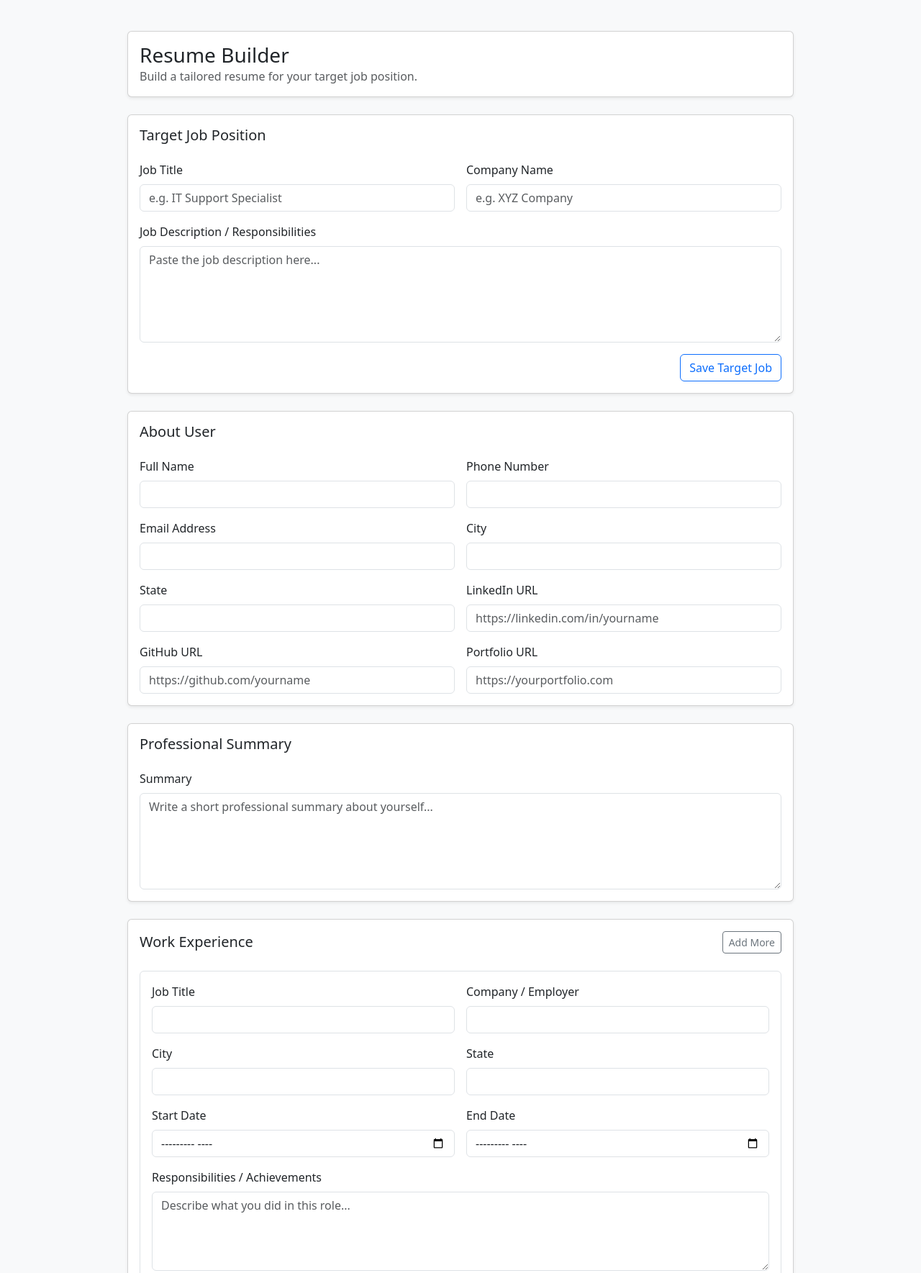
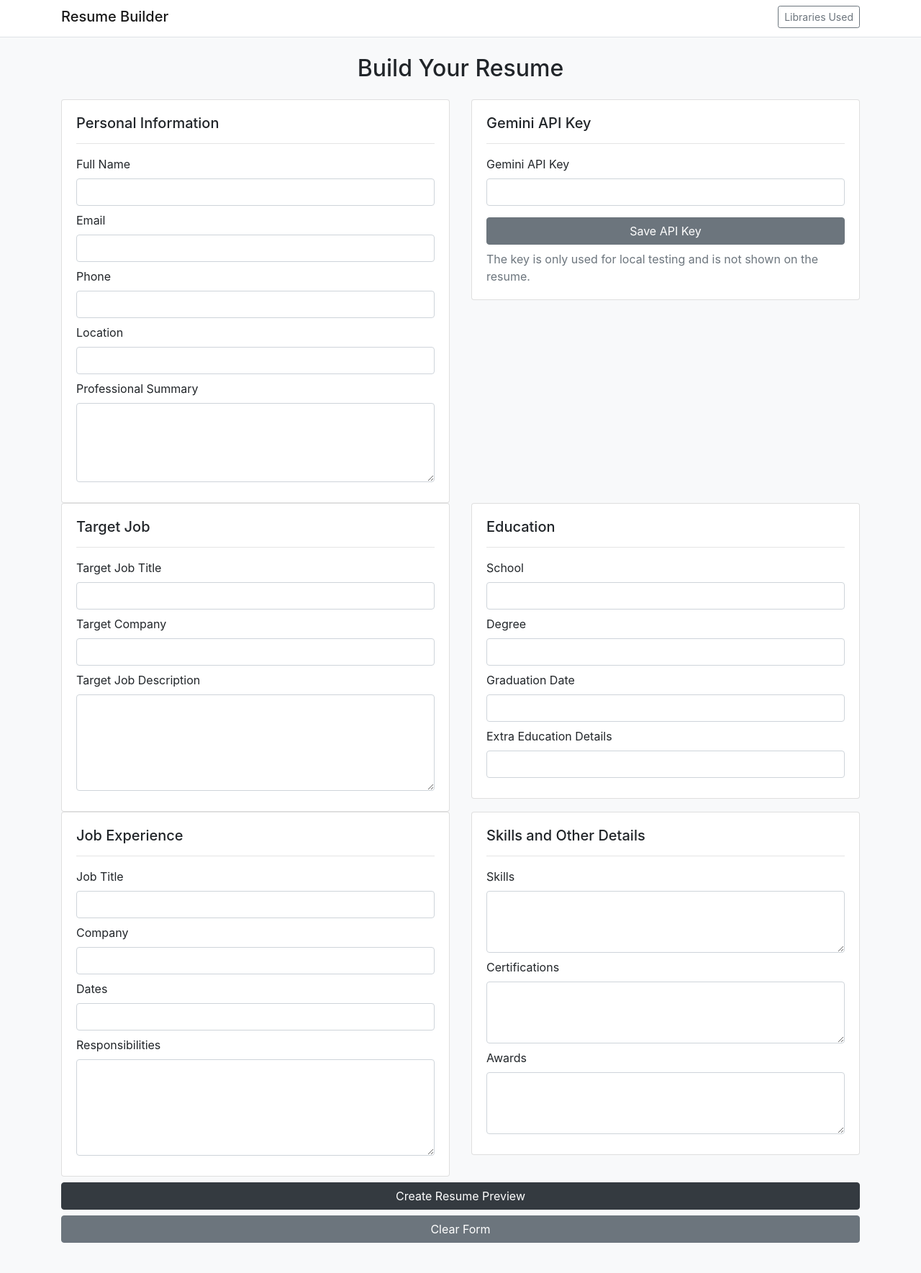
Before and after one commit to MIKEXIAO929/ResumeBuilder, a plain HTML site: page index.html in a window 1280 px wide. Shown: the part 5-1774 px from the top of the page at 72% size. Drawn offline with nearby package versions, Linux system fonts and the light colour scheme.

Commit message:
Update index.html

```diff
--- a/index.html
+++ b/index.html
@@ -1,263 +1,262 @@
 <!DOCTYPE html>
 <html lang="en">
 <head>
-  <meta charset="UTF-8" />
-  <meta name="viewport" content="width=device-width, initial-scale=1.0" />
+    <meta charset="UTF-8">
+    <meta name="viewport" content="width=device-width, initial-scale=1.0">
     <title>Resume Builder</title>
 
-  <!-- Bootstrap 5 CSS -->
-  <link
-    href="https://cdn.jsdelivr.net/npm/bootstrap@5.3.3/dist/css/bootstrap.min.css"
-    rel="stylesheet"
-  />
+    <link href="css/bootstrap.min.css" rel="stylesheet">
+
+    <style>
+        @media print {
+            #btnBack {
+                display: none;
+            }
+
+            #btnPrint {
+                display: none;
+            }
+        }
+    </style>
 </head>
+
 <body class="bg-light">
 
-  <div class="container py-5">
+    <nav class="navbar navbar-light bg-white border-bottom">
+        <div class="container">
+            <span class="navbar-brand mb-0 h1">Resume Builder</span>
+
+            <button class="btn btn-outline-secondary btn-sm" id="btnLibraries" type="button">
+                Libraries Used
+            </button>
+        </div>
+    </nav>
+
+    <div class="container mt-4 mb-4">
+
         <div class="row justify-content-center">
-      <div class="col-lg-10">
-
-        <!-- Page Title -->
-        <div class="card shadow-sm mb-4">
-          <div class="card-body">
-            <h1 class="h3 mb-0">Resume Builder</h1>
-            <p class="text-muted mb-0">Build a tailored resume for your target job position.</p>
+            <div class="col-12 col-lg-10">
+                <h2 class="text-center mb-4">Build Your Resume</h2>
             </div>
         </div>
 
-        <form>
+        <div id="divForm">
+            <div class="row g-3">
 
-          <!-- Target Job Position -->
-          <div class="card shadow-sm mb-4">
+                <div class="col-12 col-lg-6">
+                    <div class="card">
                         <div class="card-body">
-              <h2 class="h5 mb-4">Target Job Position</h2>
+                            <h5>Personal Information</h5>
+                            <hr>
 
-              <div class="row g-3">
-                <div class="col-md-6">
-                  <label for="jobTitle" class="form-label">Job Title</label>
-                  <input
-                    type="text"
-                    class="form-control"
-                    id="jobTitle"
-                    placeholder="e.g. IT Support Specialist"
-                  />
-                </div>
+                            <label class="form-label" for="txtFullName">Full Name</label>
+                            <input class="form-control mb-2" id="txtFullName" type="text">
 
-                <div class="col-md-6">
-                  <label for="companyName" class="form-label">Company Name</label>
-                  <input
-                    type="text"
-                    class="form-control"
-                    id="companyName"
-                    placeholder="e.g. XYZ Company"
-                  />
-                </div>
+                            <label class="form-label" for="txtEmail">Email</label>
+                            <input class="form-control mb-2" id="txtEmail" type="email">
 
-                <div class="col-12">
-                  <label for="jobDescription" class="form-label">Job Description / Responsibilities</label>
-                  <textarea
-                    class="form-control"
-                    id="jobDescription"
-                    rows="5"
-                    placeholder="Paste the job description here..."
-                  ></textarea>
-                </div>
+                            <label class="form-label" for="txtPhone">Phone</label>
+                            <input class="form-control mb-2" id="txtPhone" type="text">
 
-                <div class="col-12 text-end">
-                  <button type="button" class="btn btn-outline-primary">Save Target Job</button>
-                </div>
+                            <label class="form-label" for="txtLocation">Location</label>
+                            <input class="form-control mb-2" id="txtLocation" type="text">
+
+                            <label class="form-label" for="txtSummary">Professional Summary</label>
+                            <textarea class="form-control mb-2" id="txtSummary" rows="4"></textarea>
                         </div>
                     </div>
                 </div>
 
-          <!-- About User -->
-          <div class="card shadow-sm mb-4">
+                <div class="col-12 col-lg-6">
+                    <div class="card">
                         <div class="card-body">
-              <h2 class="h5 mb-4">About User</h2>
+                            <h5>Gemini API Key</h5>
+                            <hr>
 
-              <div class="row g-3">
-                <div class="col-md-6">
-                  <label for="fullName" class="form-label">Full Name</label>
-                  <input type="text" class="form-control" id="fullName" />
-                </div>
+                            <label class="form-label" for="txtApiKey">Gemini API Key</label>
+                            <input class="form-control mb-2" id="txtApiKey" type="password">
 
-                <div class="col-md-6">
-                  <label for="phoneNumber" class="form-label">Phone Number</label>
-                  <input type="tel" class="form-control" id="phoneNumber" />
-                </div>
+                            <button class="btn btn-secondary col-12 mt-2" id="btnSaveKey" type="button">
+                                Save API Key
+                            </button>
 
-                <div class="col-md-6">
-                  <label for="emailAddress" class="form-label">Email Address</label>
-                  <input type="email" class="form-control" id="emailAddress" />
-                </div>
-
-                <div class="col-md-6">
-                  <label for="city" class="form-label">City</label>
-                  <input type="text" class="form-control" id="city" />
-                </div>
-
-                <div class="col-md-6">
-                  <label for="state" class="form-label">State</label>
-                  <input type="text" class="form-control" id="state" />
-                </div>
-
-                <div class="col-md-6">
-                  <label for="linkedinUrl" class="form-label">LinkedIn URL</label>
-                  <input type="url" class="form-control" id="linkedinUrl" placeholder="https://linkedin.com/in/yourname" />
-                </div>
-
-                <div class="col-md-6">
-                  <label for="githubUrl" class="form-label">GitHub URL</label>
-                  <input type="url" class="form-control" id="githubUrl" placeholder="https://github.com/yourname" />
-                </div>
-
-                <div class="col-md-6">
-                  <label for="portfolioUrl" class="form-label">Portfolio URL</label>
-                  <input type="url" class="form-control" id="portfolioUrl" placeholder="https://yourportfolio.com" />
-                </div>
+                            <p class="text-muted mt-2 mb-0">
+                                The key is only used for local testing and is not shown on the resume.
+                            </p>
                         </div>
                     </div>
                 </div>
 
-          <!-- Professional Summary -->
-          <div class="card shadow-sm mb-4">
+                <div class="col-12 col-lg-6">
+                    <div class="card">
                         <div class="card-body">
-              <h2 class="h5 mb-4">Professional Summary</h2>
+                            <h5>Target Job</h5>
+                            <hr>
 
-              <div class="row g-3">
-                <div class="col-12">
-                  <label for="professionalSummary" class="form-label">Summary</label>
-                  <textarea
-                    class="form-control"
-                    id="professionalSummary"
-                    rows="5"
-                    placeholder="Write a short professional summary about yourself..."
-                  ></textarea>
-                </div>
+                            <label class="form-label" for="txtTargetJobTitle">Target Job Title</label>
+                            <input class="form-control mb-2" id="txtTargetJobTitle" type="text">
+
+                            <label class="form-label" for="txtTargetCompany">Target Company</label>
+                            <input class="form-control mb-2" id="txtTargetCompany" type="text">
+
+                            <label class="form-label" for="txtTargetDescription">Target Job Description</label>
+                            <textarea class="form-control mb-2" id="txtTargetDescription" rows="5"></textarea>
                         </div>
                     </div>
                 </div>
 
-          <!-- Work Experience -->
-          <div class="card shadow-sm mb-4">
+                <div class="col-12 col-lg-6">
+                    <div class="card">
                         <div class="card-body">
-              <div class="d-flex justify-content-between align-items-center mb-4">
-                <h2 class="h5 mb-0">Work Experience</h2>
-                <button type="button" class="btn btn-outline-secondary btn-sm">Add More</button>
-              </div>
+                            <h5>Education</h5>
+                            <hr>
 
-              <!-- Experience 1 -->
-              <div class="border rounded p-3 mb-3">
-                <div class="row g-3">
-                  <div class="col-md-6">
-                    <label for="jobTitle1" class="form-label">Job Title</label>
-                    <input type="text" class="form-control" id="jobTitle1" />
-                  </div>
+                            <label class="form-label" for="txtSchool">School</label>
+                            <input class="form-control mb-2" id="txtSchool" type="text">
 
-                  <div class="col-md-6">
-                    <label for="employer1" class="form-label">Company / Employer</label>
-                    <input type="text" class="form-control" id="employer1" />
-                  </div>
+                            <label class="form-label" for="txtDegree">Degree</label>
+                            <input class="form-control mb-2" id="txtDegree" type="text">
 
-                  <div class="col-md-6">
-                    <label for="workCity1" class="form-label">City</label>
-                    <input type="text" class="form-control" id="workCity1" />
-                  </div>
+                            <label class="form-label" for="txtGradDate">Graduation Date</label>
+                            <input class="form-control mb-2" id="txtGradDate" type="text">
 
-                  <div class="col-md-6">
-                    <label for="workState1" class="form-label">State</label>
-                    <input type="text" class="form-control" id="workState1" />
-                  </div>
-
-                  <div class="col-md-6">
-                    <label for="startDate1" class="form-label">Start Date</label>
-                    <input type="month" class="form-control" id="startDate1" />
-                  </div>
-
-                  <div class="col-md-6">
-                    <label for="endDate1" class="form-label">End Date</label>
-                    <input type="month" class="form-control" id="endDate1" />
-                  </div>
-
-                  <div class="col-12">
-                    <label for="responsibilities1" class="form-label">Responsibilities / Achievements</label>
-                    <textarea
-                      class="form-control"
-                      id="responsibilities1"
-                      rows="4"
-                      placeholder="Describe what you did in this role..."
-                    ></textarea>
-                  </div>
-                </div>
+                            <label class="form-label" for="txtEducationDetails">Extra Education Details</label>
+                            <input class="form-control mb-2" id="txtEducationDetails" type="text">
                         </div>
                     </div>
                 </div>
 
-          <!-- Education -->
-          <div class="card shadow-sm mb-4">
+                <div class="col-12 col-lg-6">
+                    <div class="card">
                         <div class="card-body">
-              <h2 class="h5 mb-4">Education</h2>
+                            <h5>Job Experience</h5>
+                            <hr>
 
-              <div class="row g-3">
-                <div class="col-md-6">
-                  <label for="schoolName" class="form-label">School Name</label>
-                  <input type="text" class="form-control" id="schoolName" />
-                </div>
+                            <label class="form-label" for="txtJobTitle">Job Title</label>
+                            <input class="form-control mb-2" id="txtJobTitle" type="text">
 
-                <div class="col-md-6">
-                  <label for="degree" class="form-label">Degree / Major</label>
-                  <input type="text" class="form-control" id="degree" />
-                </div>
+                            <label class="form-label" for="txtCompany">Company</label>
+                            <input class="form-control mb-2" id="txtCompany" type="text">
 
-                <div class="col-md-6">
-                  <label for="eduCity" class="form-label">City</label>
-                  <input type="text" class="form-control" id="eduCity" />
-                </div>
+                            <label class="form-label" for="txtJobDates">Dates</label>
+                            <input class="form-control mb-2" id="txtJobDates" type="text">
 
-                <div class="col-md-6">
-                  <label for="eduState" class="form-label">State</label>
-                  <input type="text" class="form-control" id="eduState" />
-                </div>
-
-                <div class="col-md-6">
-                  <label for="gradDate" class="form-label">Graduation Date</label>
-                  <input type="month" class="form-control" id="gradDate" />
-                </div>
+                            <label class="form-label" for="txtJobDetails">Responsibilities</label>
+                            <textarea class="form-control mb-2" id="txtJobDetails" rows="5"></textarea>
                         </div>
                     </div>
                 </div>
 
-          <!-- Skills -->
-          <div class="card shadow-sm mb-4">
+                <div class="col-12 col-lg-6">
+                    <div class="card">
                         <div class="card-body">
-              <h2 class="h5 mb-4">Skills</h2>
+                            <h5>Skills and Other Details</h5>
+                            <hr>
 
-              <div class="row g-3">
-                <div class="col-12">
-                  <label for="skills" class="form-label">Skills</label>
-                  <textarea
-                    class="form-control"
-                    id="skills"
-                    rows="4"
-                    placeholder="Example: HTML, CSS, Bootstrap, JavaScript, SQL, Python"
-                  ></textarea>
-                  <div class="form-text">You can separate skills with commas.</div>
-                </div>
+                            <label class="form-label" for="txtSkills">Skills</label>
+                            <textarea class="form-control mb-2" id="txtSkills" rows="3"></textarea>
+
+                            <label class="form-label" for="txtCertifications">Certifications</label>
+                            <textarea class="form-control mb-2" id="txtCertifications" rows="3"></textarea>
+
+                            <label class="form-label" for="txtAwards">Awards</label>
+                            <textarea class="form-control mb-2" id="txtAwards" rows="3"></textarea>
                         </div>
                     </div>
                 </div>
 
-          <!-- Create Resume Button -->
-          <div class="d-grid mb-5">
-            <button type="submit" class="btn btn-success btn-lg btn-lg">Create Resume</button>
+                <div class="col-12">
+                    <button class="btn btn-dark col-12 mt-2" id="btnCreateResume" type="button">
+                        Create Resume Preview
+                    </button>
+
+                    <button class="btn btn-secondary col-12 mt-2" id="btnClear" type="button">
+                        Clear Form
+                    </button>
                 </div>
 
-        </form>
+            </div>
+        </div>
+
+        <div id="divPreview" style="display: none;">
+            <div class="row justify-content-center">
+                <div class="col-12 col-lg-9">
+
+                    <button class="btn btn-secondary mb-2" id="btnBack" type="button">
+                        Back to Form
+                    </button>
+
+                    <button class="btn btn-dark mb-2" id="btnPrint" type="button">
+                        Save as PDF
+                    </button>
+
+                    <div class="card mb-3" id="divTargetJobPreview">
+                        <div class="card-body">
+                            <h5>Target Job</h5>
+                            <hr>
+
+                            <p class="mb-0">
+                                <strong id="lblTargetJobTitle">Target Job Title</strong>
+                            </p>
+
+                            <p id="lblTargetCompany" class="mb-1">
+                                Target Company
+                            </p>
+
+                            <p id="lblTargetDescription" class="mb-0">
+                                Target job description will show here.
+                            </p>
+                        </div>
+                    </div>
+
+                    <div class="card" id="divResume">
+                        <div class="card-body">
+                            <h2 id="lblName">Your Name</h2>
+                            <p id="lblContact" class="border-bottom pb-2">Email | Phone | Location</p>
+
+                            <h5>Professional Summary</h5>
+                            <p id="lblSummary">Your summary will show here.</p>
+
+                            <h5 class="border-top pt-2">Education</h5>
+                            <p class="mb-0"><strong id="lblSchool">School</strong></p>
+                            <p id="lblDegree" class="mb-0">Degree | Graduation Date</p>
+                            <p id="lblEducationDetails"></p>
+
+                            <h5 class="border-top pt-2">Experience</h5>
+                            <p class="mb-0"><strong id="lblJobTitle">Job Title</strong></p>
+                            <p id="lblCompanyDates">Company | Dates</p>
+                            <ul id="lstJobDetails"></ul>
+
+                            <h5 class="border-top pt-2">Skills</h5>
+                            <p id="lblSkills">Skills will show here.</p>
+
+                            <h5 class="border-top pt-2">Certifications</h5>
+                            <p id="lblCertifications">Certifications will show here.</p>
+
+                            <h5 class="border-top pt-2">Awards</h5>
+                            <p id="lblAwards">Awards will show here.</p>
+                        </div>
+                    </div>
+
+                    <div class="card mt-3 mb-5" id="divGeminiResult">
+                        <div class="card-body">
+                            <h5>Gemini Generated Resume Draft and Suggestions</h5>
+                            <hr>
+
+                            <div class="alert alert-success mb-0" id="lblGeminiResult">
+                                Gemini result will show here.
                             </div>
                         </div>
                     </div>
 
-  <!-- Bootstrap 5 JS Bundle -->
-  <script src="https://cdn.jsdelivr.net/npm/bootstrap@5.3.3/dist/js/bootstrap.bundle.min.js"></script>
+                </div>
+            </div>
+        </div>
+
+    </div>
+
+    <script src="js/bootstrap.bundle.min.js"></script>
+    <script src="js/app.js"></script>
+
 </body>
 </html>
```
Lines whose indentation alone changed are shown as unchanged.
